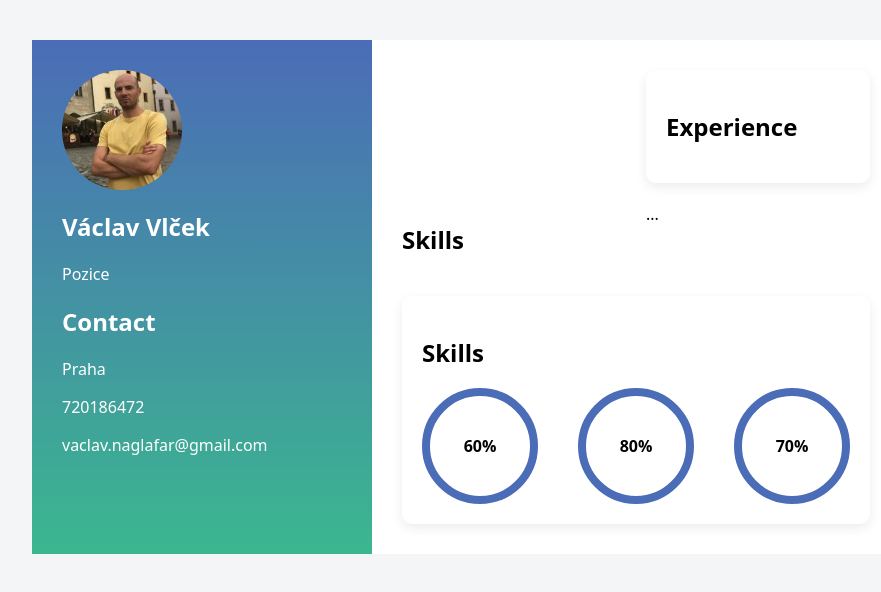
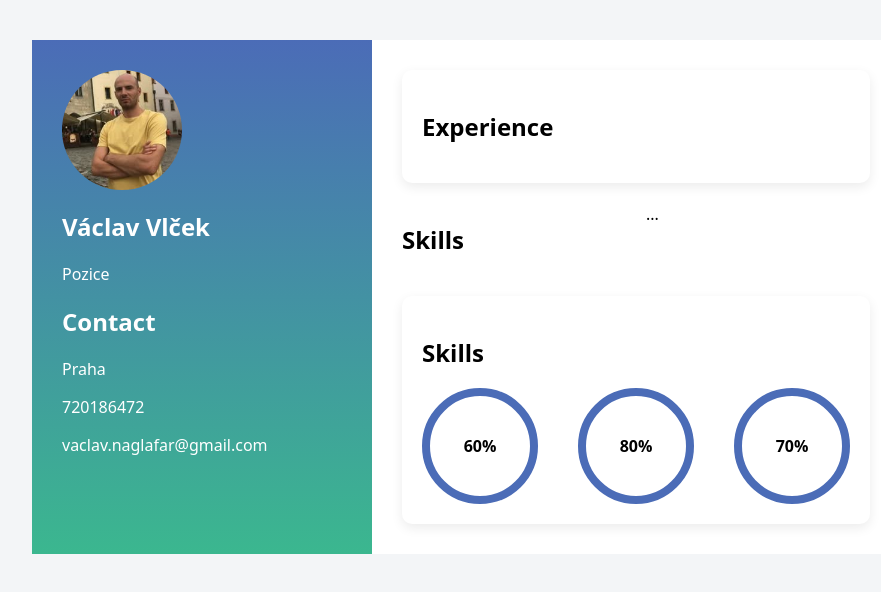
Before and after one commit to vaclavnaglafar-tech/naglafar, a plain HTML site: page index.html in a window 1280 px wide. Shown: the whole page, without its empty margins (8-889 px from the left). Drawn offline with Linux system fonts and the light colour scheme.

Commit message:
Update style.css

```diff
--- a/style.css
+++ b/style.css
@@ -94,10 +94,15 @@ body {
 @media (min-width: 900px) {
   .main {
     display: grid;
+    gap: 20px;
     grid-template-columns: 1fr 1fr;
-    gap: 20px;
+    grid-template-areas:
+      "experience experience"
+      "education education"
+      "skills skills";
   }
-  .skills {
-    grid-column: 1 / -1;
-  }
+
+  .experience { grid-area: experience; }
+  .education  { grid-area: education; }
+  .skills     { grid-area: skills; }
 }
```
